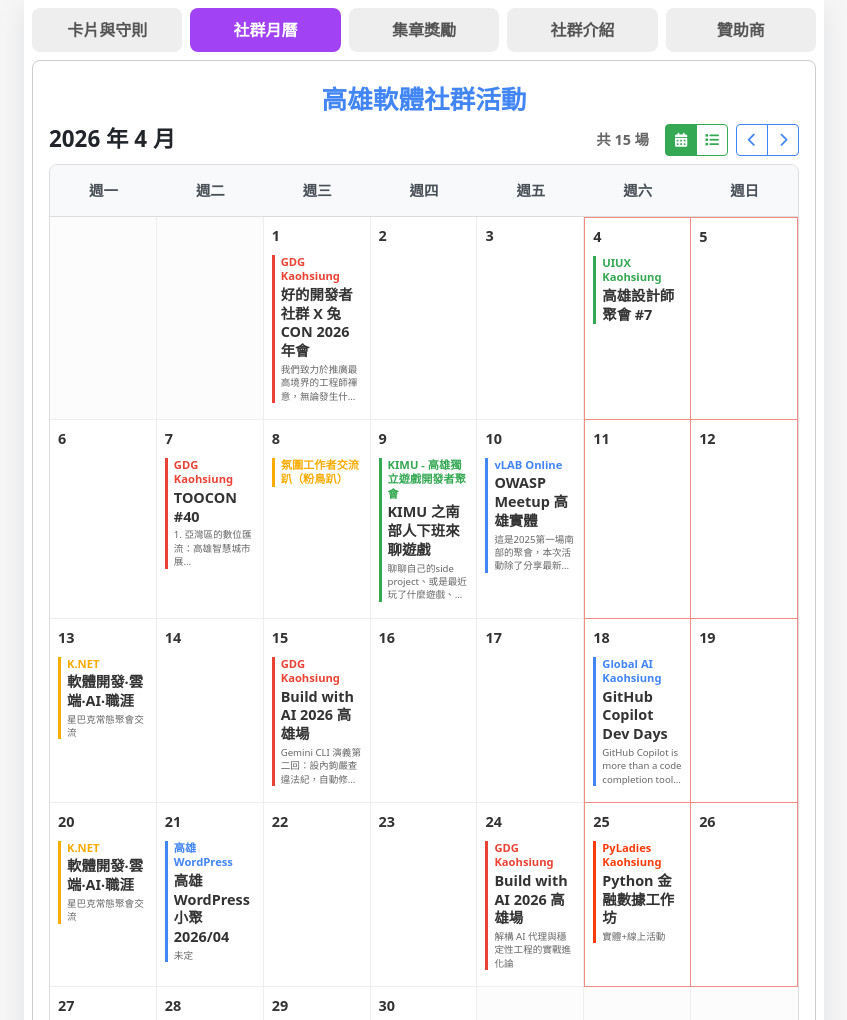
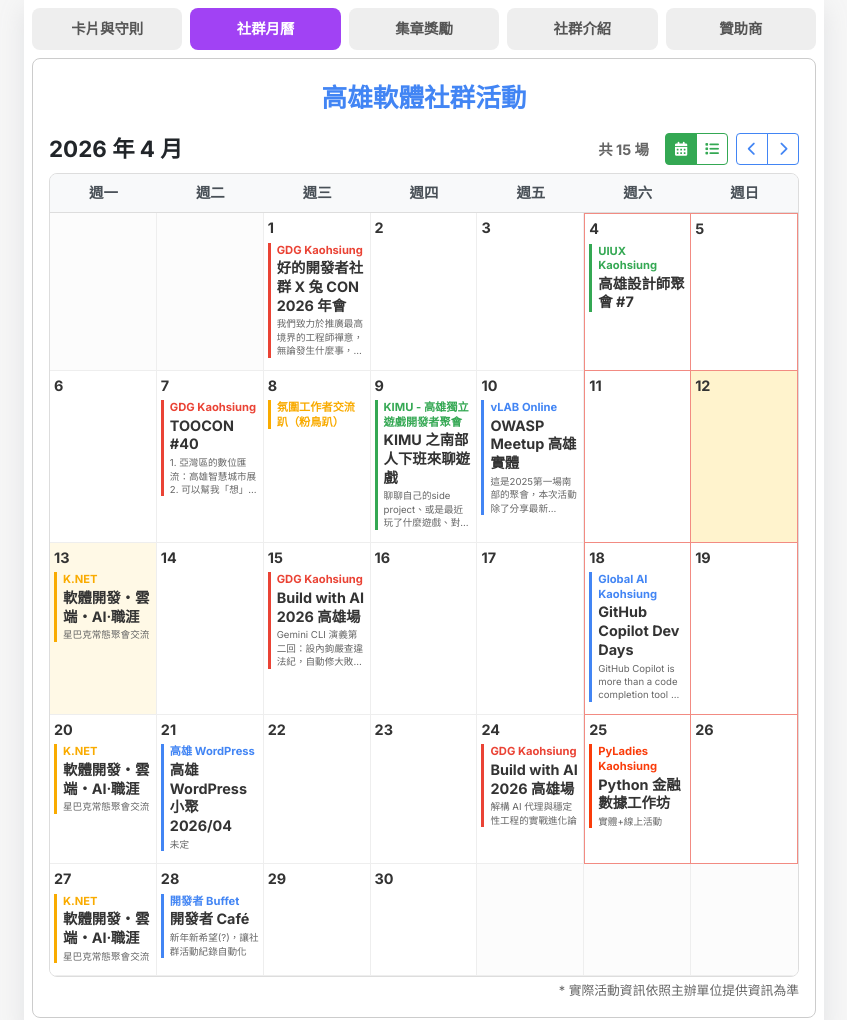
Before and after one commit to gdg-kh/CommunityCardOrg, a website: page 2026/calendar.html in a window 1280 px wide. Shown: the top 1020 px of the page, without its empty margins (216-1063 px from the left). Drawn offline with Linux system fonts and the light colour scheme.

Commit message:
feat: 調整 CSS

```diff
--- a/2026/calendar.html
+++ b/2026/calendar.html
@@ -70,11 +70,14 @@
         </li>
       </ul>
 
-      <div class="card" id="calendar-nav" style="margin-bottom: 12px">
-        <div class="title-box" style="padding-bottom: 8px">
+      <div class="card" style="margin-bottom: 12px">
+        <div class="title-box">
           <h1 class="title">
             <span class="specialColor">高雄軟體社群活動</span>
           </h1>
+        </div>
+
+        <div id="calendar-layout">
           <div class="calendar-nav">
             <h2
               class="title mb-0"
@@ -157,9 +160,6 @@
               </div>
             </div>
           </div>
-        </div>
-
-        <div id="calendar-layout">
           <div id="calendar-root" class="calendar-container">
             <!-- Calendar will be rendered here -->
             <div class="text-center p-3">載入活動中...</div>
@@ -247,7 +247,48 @@
                 renderCalendar();
               });
 
+              let closestUpcomingDate = null;
+              function getEventDateClass(dateStr) {
+                const now = new Date();
+                const today = new Date(
+                  now.getFullYear(),
+                  now.getMonth(),
+                  now.getDate(),
+                ).getTime();
+                const [y, m, d] = dateStr.split("-").map(Number);
+                const eventTime = new Date(y, m - 1, d).getTime();
+                const diffDays = Math.round(
+                  (eventTime - today) / (1000 * 3600 * 24),
+                );
+                if (diffDays === 0) return " bg-today";
+
+                // only the closest upcoming event date
+                if (diffDays > 0) {
+                  if (!closestUpcomingDate) {
+                    closestUpcomingDate = dateStr;
+                    return " bg-upcoming";
+                  } else if (dateStr === closestUpcomingDate) {
+                    return " bg-upcoming";
+                  }
+                }
+
+                return "";
+              }
+
               function renderCalendar() {
+                closestUpcomingDate = null; // Re-evaluate when rendering
+
+                // Pre-calculate nearest upcoming event to ensure both calendar grid and list view highlight the same date
+                const now = new Date();
+                const todayStr = `${now.getFullYear()}-${String(now.getMonth() + 1).padStart(2, "0")}-${String(now.getDate()).padStart(2, "0")}`;
+
+                const futureEvents = allEvents
+                  .filter((e) => e.date > todayStr)
+                  .sort((a, b) => a.date.localeCompare(b.date));
+                if (futureEvents.length > 0) {
+                  closestUpcomingDate = futureEvents[0].date;
+                }
+
                 // Update Title
                 titleDateSpan.textContent = `${currentYear} 年 ${currentMonth + 1} 月`;
 
@@ -328,11 +369,12 @@
                       ? " sunday"
                       : "";
                   const topBorderClass = needTopBorder ? " weekend-top" : "";
+                  const rowClass = getEventDateClass(dateStr);
 
                   // Find events for this day
                   const dayEvents = allEvents.filter((e) => e.date === dateStr);
 
-                  html += `<div class="calendar-day${weekendClass}${topBorderClass}">
+                  html += `<div class="calendar-day${weekendClass}${topBorderClass}${rowClass}">
                                 <span class="date-number">${day}</span>`;
 
                   if (dayEvents.length > 0) {
@@ -503,7 +545,9 @@
                   const eventLinkEnd =
                     event.link && event.link !== "#" ? `</a>` : "";
 
-                  html += `<tr>
+                  const rowClass = getEventDateClass(event.date);
+
+                  html += `<tr class="${rowClass.trim()}">
                                 <td style="white-space:nowrap;color:#999;">${i + 1}</td>
                                 <td style="white-space:nowrap;">${dateLabel}<span class="weekday-mobile" style="${dateColor}">週${weekNames[dayOfWeek]}</span></td>
                                 <td class="col-weekday" style="white-space:nowrap;">${weekLabel}</td>
@@ -531,14 +575,7 @@
             </div>
           </div>
         </div>
-        <p
-          style="
-            text-align: right;
-            font-size: 0.8rem;
-            color: #666;
-            margin-top: 8px;
-          "
-        >
+        <p style="text-align: right; font-size: 0.8rem; color: #666; margin: 0">
           * 實際活動資訊依照主辦單位提供資訊為準
         </p>
       </div>
--- a/index.css
+++ b/index.css
@@ -1,5 +1,22 @@
+@import url("https://fonts.googleapis.com/css2?family=Inter:ital,opsz,wght@0,14..32,100..900;1,14..32,100..900&family=Noto+Sans+TC:wght@100..900&display=swap");
+
 body {
   background-color: #f6f6f6;
+}
+
+* {
+  font-family: "Inter", "Noto Sans TC", sans-serif;
+}
+
+h1 {
+  font-size: 1.5rem;
+}
+
+p,
+li,
+ul,
+ol {
+  font-size: 0.9rem;
 }
 
 .cardWrapper {
@@ -39,7 +56,7 @@ body {
   }
 
   .nav-item {
-    font-weight: 900;
+    font-weight: 700;
     min-width: 100px;
 
     .nav-link {
@@ -47,9 +64,7 @@ body {
       padding: 10px 0;
       /* 文字換行平衡 */
       text-wrap: balance;
-      @media (max-width: 600px) {
       font-size: 0.9rem;
-      }
     }
   }
 }
@@ -122,7 +137,7 @@ body {
   padding-bottom: 20px;
   .title {
     text-align: center;
-    font-weight: 900;
+    font-weight: 700;
     font-size: 1.6rem;
     margin-bottom: 0;
     .specialColor {
@@ -134,22 +149,6 @@ body {
     font-size: 1rem;
     color: #666;
     margin-bottom: 0;
-  }
-
-  .calendar-nav {
-    display: flex;
-    justify-content: space-between;
-    align-items: center;
-    width: 100%;
-    .title {
-      font-size: 1.4rem;
-      font-weight: bold;
-    }
-    .btn {
-      flex: none;
-      /* 文字不要換行 */
-      white-space: nowrap;
-    }
   }
 }
 
@@ -164,12 +163,6 @@ body {
   text-align: center; /* 文字置中 */
 }
 
-.communityItemTitle {
-  margin-top: 8px;
-  margin-bottom: 8px;
-  text-align: center; /* 文字置中 */
-}
-
 .minorLink {
   color: var(--bs-yellow);
 }
@@ -178,21 +171,29 @@ body {
   display: flex;
   flex-direction: column;
   align-items: center; /* 水平置中 */
-  padding-bottom: 10px; /* 增加 padding，讓虛線與內容有點間隔 */
+  padding: 40px 0;
   border-bottom: 1px dashed #ccc; /* 底部虛線邊框 */
-  font-size: 18px; /* 預設字體大小 */
+  font-size: 1rem; /* 預設字體大小 */
+
+  .description {
+    width: 100%;
   }
 
+  .communityItemTitle {
+    margin-top: 8px;
+    margin-bottom: 8px;
+    text-align: center; /* 文字置中 */
+  }
   /* 移除最後一個 community-item 的虛線 */
-.communityItem:last-child {
+  &:last-child {
     border-bottom: none;
   }
-
-.communityItem img {
+  img {
     max-width: 100%; /* 圖片最大寬度為容器的 100% */
     height: auto; /* 高度自動調整 */
     margin-top: 10px;
     border-radius: 5px;
+  }
 }
 
 ul {
@@ -226,10 +227,9 @@ ul {
   display: flex;
   padding: 12px 0;
   border-bottom: 1px solid #eee;
+  &:last-child {
+    border-bottom: none;
   }
-
-.event-item:last-child {
-  border-bottom: none;
 }
 
 .event-date {
@@ -275,10 +275,27 @@ ul {
   line-height: 1.4;
 }
 
+.calendar-nav {
+  display: flex;
+  justify-content: space-between;
+  align-items: center;
+  width: 100%;
+  margin-bottom: 8px;
+  .title {
+    font-size: 1.4rem;
+    font-weight: bold;
+  }
+  .btn {
+    flex: none;
+    /* 文字不要換行 */
+    white-space: nowrap;
+  }
+}
+
 /* Calendar Styles */
 .calendar-container {
   width: 100%;
-  margin-bottom: 24px;
+  margin-bottom: 4px;
   border: 1px solid #ddd;
   border-radius: 8px;
   overflow: hidden;
@@ -292,11 +309,10 @@ ul {
   border-bottom: 1px solid #ddd;
   text-align: center;
   font-weight: bold;
-  padding: 10px 0;
 }
 
 .calendar-header div {
-  padding: 5px;
+  padding: 8px 4px;
   font-size: 0.9rem;
   color: #495057;
 }
@@ -304,6 +320,7 @@ ul {
 .calendar-grid {
   display: grid;
   grid-template-columns: repeat(7, 1fr);
+  min-width: 600px;
 
   /* grid-auto-rows: minmax(100px, auto); */
 }
@@ -312,7 +329,7 @@ ul {
   min-height: 100px;
   border-right: 1px solid #eee;
   border-bottom: 1px solid #eee;
-  padding: 8px;
+  padding: 4px;
   position: relative;
   background: #fff;
 }
@@ -352,7 +369,7 @@ ul {
 .date-number {
   font-weight: bold;
   color: #333;
-  margin-bottom: 8px;
+  margin-bottom: 4px;
   display: block;
   font-size: 1.1em;
 }
@@ -611,10 +628,10 @@ ul {
   .date-number {
     font-weight: bold;
     color: #333;
-    margin-bottom: 8px;
+    margin-bottom: 4px;
     display: block;
     font-size: 0.9rem;
-    font-weight: 900;
+    font-weight: 700;
   }
 
   .event-community {
@@ -642,3 +659,46 @@ ul {
 #event-list-card {
   /* order property removed: toggling handles views now */
 }
+
+/* 事件背景顏色 (今天 & 即將到來) */
+.bg-today {
+  background-color: #fff3cd !important;
+}
+
+/* 針對清單中的 tr > td，因為 Bootstrap 常常會覆蓋 tr 的 background-color */
+.table tr.bg-today > td {
+  background-color: #fff3cd !important;
+}
+
+@keyframes blink-pale-yellow {
+  0% {
+    background-color: transparent;
+  }
+  50% {
+    background-color: #fff9e6;
+  }
+  100% {
+    background-color: transparent;
+  }
+}
+
+/* 用另一組沒有 transparent 的 keyframes 來確保能覆蓋 Bootstrap table bg */
+@keyframes blink-pale-yellow-td {
+  0% {
+    background-color: var(--bs-table-bg);
+  }
+  50% {
+    background-color: #fff9e6;
+  }
+  100% {
+    background-color: var(--bs-table-bg);
+  }
+}
+
+.bg-upcoming {
+  animation: blink-pale-yellow 2s infinite;
+}
+
+.table tr.bg-upcoming > td {
+  animation: blink-pale-yellow-td 2s infinite;
+}
```
Lines whose indentation alone changed are shown as unchanged.
